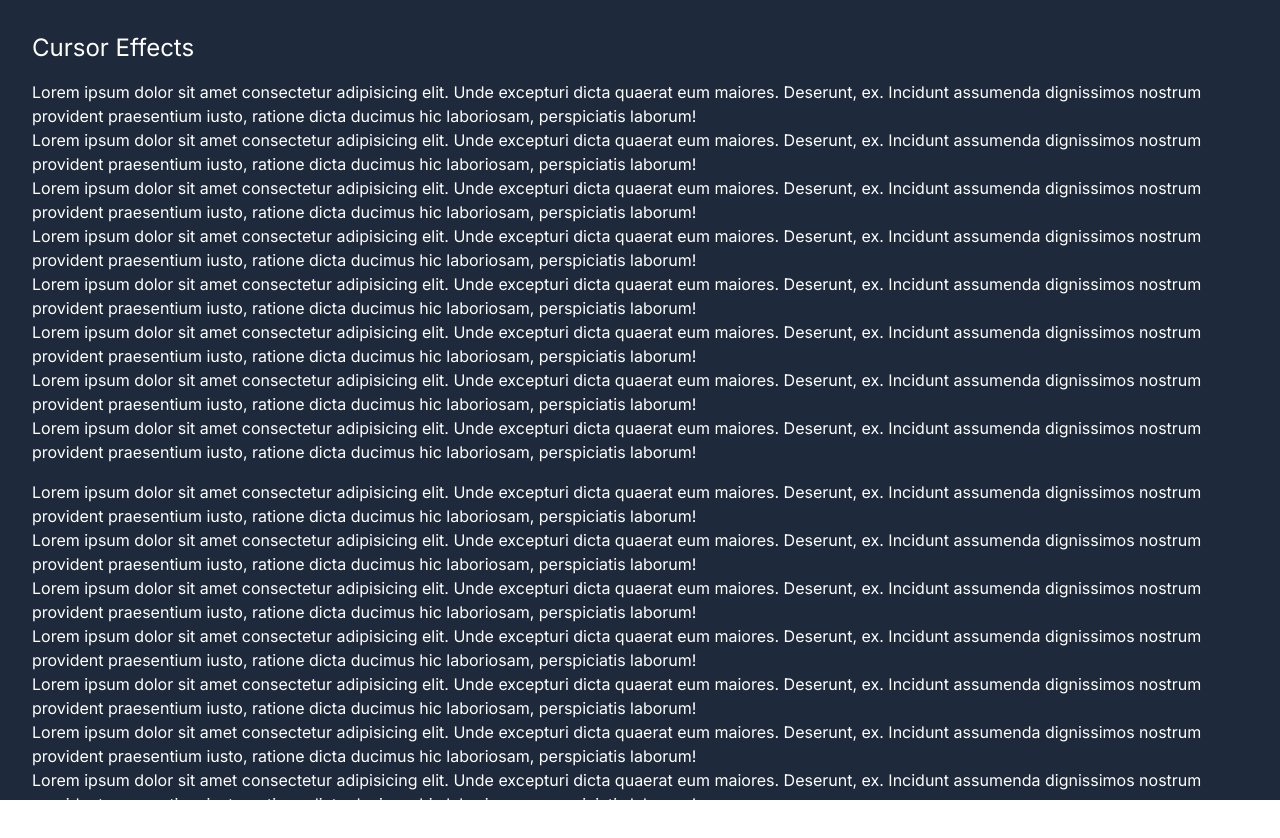
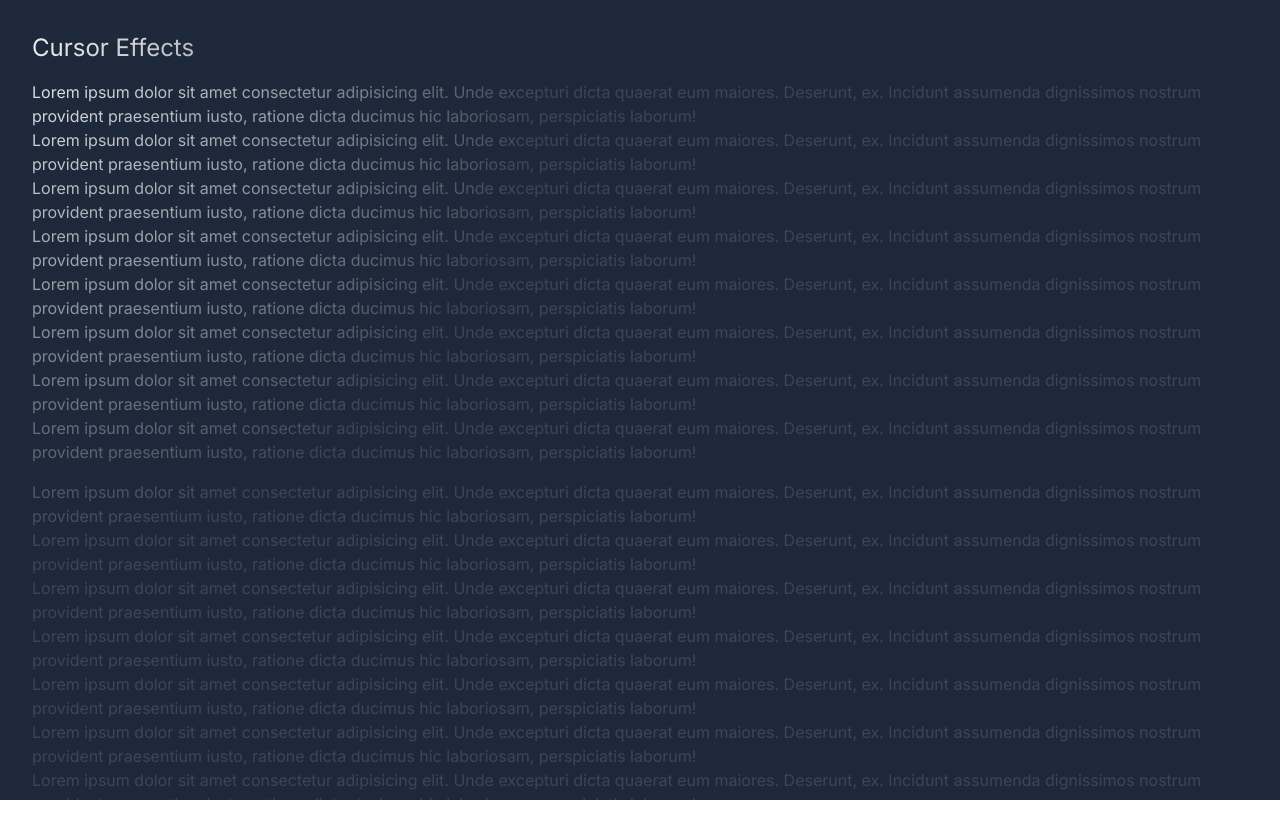
Before and after one commit to dizzzy7/the-project, a Next.js app: page /cursor-effects in a window 1280 px wide. Shown: the top 838 px of the page. Built offline with nearby package versions, Linux system fonts and the light colour scheme.

Commit message:
feat: create custom hook to track global mouse position using jotai state, create flashlight effect

```diff
--- /dev/null
+++ b/src/atoms.ts
@@ -0,0 +1,3 @@
+import { atom } from 'jotai';
+
+export const mousePosAtom = atom<{ x: number; y: number } | null>(null);
--- /dev/null
+++ b/src/components/hooks/useMousePosition.ts
@@ -0,0 +1,36 @@
+'use client';
+
+import { mousePosAtom } from '@/atoms';
+import { useAtom } from 'jotai/react';
+import { useEffect } from 'react';
+
+let isHandlerRegistered = false;
+
+const useMousePosition = () => {
+  const [mousePos, setMousePos] = useAtom(mousePosAtom);
+
+  useEffect(() => {
+    if (!isHandlerRegistered) {
+      const handleMouseMove = (event: MouseEvent) => {
+        setMousePos({
+          x: event.clientX,
+          y: event.clientY,
+        });
+      };
+
+      window.addEventListener('mousemove', handleMouseMove);
+      console.log('registering event');
+      isHandlerRegistered = true;
+
+      return () => {
+        window.removeEventListener('mousemove', handleMouseMove);
+        console.log('unregistering event');
+        isHandlerRegistered = false;
+      };
+    }
+  }, []);
+
+  return mousePos;
+};
+
+export default useMousePosition;
--- a/src/components/ui/flashlight.tsx
+++ b/src/components/ui/flashlight.tsx
@@ -3,45 +3,36 @@
 import { useEffect, useRef, useState } from "react";
 import colors from 'tailwindcss/colors'
 
-
-// const mouseMoveHandler = (e) => {
-//   const light = document.querySelector(".cursor-light");
-//   light.style.setProperty("--x", `${e.clientX}px`);
-//   light.style.setProperty("--y", `${e.clientY}px`);
-// }
+import useMousePosition from "../hooks/useMousePosition";
+import { useAtom } from "jotai/react";
+import { mousePosAtom } from "@/atoms";
 
 const Flashlight = () => {
-  const [isEnabled, setIsEnabled] = useState(false);
+  const [isEnabled, setIsEnabled] = useState(true);
 
   const flashlightRef = useRef<HTMLDivElement | null>(null);
 
-  useEffect(() => {
+  const mousePosBackup = useMousePosition();
+  const [mousePos,] = useAtom(mousePosAtom);
 
-    // document.addEventListener("mousemove",);
-    //update component that is pointed to by ref
-    if (flashlightRef.current !== null) {
-      // flashlightRef.current.
-    }
-
-  }, [])
-
-  //
+  // IDEA: i want to create an animation on the mask-image
+  // for this to work i need to probably animate the radial gradient values over time
 
   return (
     <div
       data-component="flashlight"
-      className={'fixed inset-0 bg-white transition-all'}
+      className={'fixed inset-0 bg-white transition-all duration-500'}
       ref={flashlightRef}
       style={{
-        '--flashlight-x': '100px',
-        '--flashlight-y': '100px',
-        background: isEnabled ? colors.slate[800] : 'transparent',
-        maskImage: `radial-gradient(circle 550px at var(--flashlight-x) var(--flashlight-y), transparent, ${colors.slate[800]}4f)`
+        '--flashlight-x': mousePos !== null ? mousePos.x + 'px' : 0,
+        '--flashlight-y': mousePos !== null ? mousePos.y + 'px' : 0,
+        background: isEnabled && mousePos !== null ? `${colors.slate[800]}aa` : `${colors.slate[800]}dd`,
+        maskImage: `radial-gradient(circle 550px at var(--flashlight-x) var(--flashlight-y), transparent, ${colors.slate[800]})`,
+        opacity: isEnabled ? 1 : 0
+
       } as React.CSSProperties}
-      onMouseMoveCapture={(e) => {
+      onMouseEnter={(e) => {
         setIsEnabled(true)
-        flashlightRef.current?.style.setProperty('--flashlight-x', e.clientX + 'px');
-        flashlightRef.current?.style.setProperty('--flashlight-y', e.clientY + 'px');
       }}
       onMouseLeave={(e) => {
         setIsEnabled(false)
```
